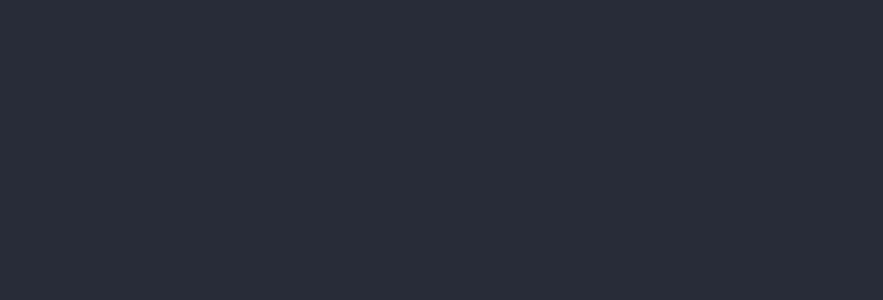
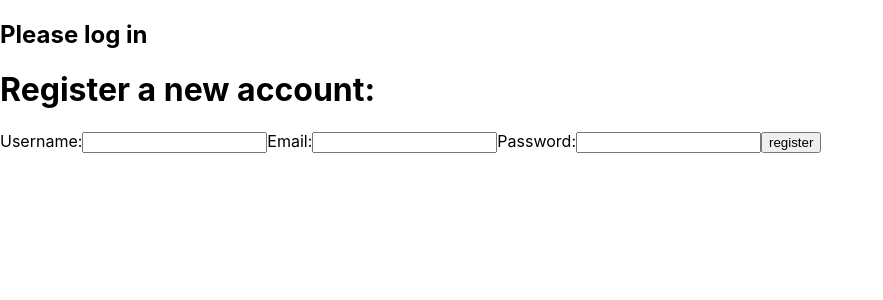
Before and after one commit to CodeDamien1/ToLogin, a React (Create React App) app: page / in a window 1280 px wide. Shown: the top 300 px of the page, without its empty margins (0-883 px from the left). Built offline with nearby package versions, Linux system fonts and the light colour scheme.

Commit message:
register added

```diff
--- a/src/App.js
+++ b/src/App.js
@@ -1,12 +1,24 @@
 
 import './App.css';
+import Register from './components/register/Register';
 
-function App() {
+import { useState, useEffect } from 'react';
+
+const App = () => {
+
+  const [user, setUser] = useState()
+
   return (
-    <div className="App">
-      <header className="App-header">
+    <div className="login-container">
+            {user
+      ?
+      <h2>Hello welcome {user} you have logged in</h2>
+      :
+      <h2>Please log in</h2>
 
-      </header>
+      }
+      <Register newUser={setUser}/>
+
     </div>
   );
 }
--- /dev/null
+++ b/src/components/register/Register.js
@@ -0,0 +1,36 @@
+import { useState } from "react";
+import { registerUser } from "../../utils";
+
+const Register = ({ newUser }) => {
+  const [username, setUsername] = useState();
+  const [email, setEmail] = useState();
+  const [password, setPassword] = useState();
+
+  const submitHandler = async (e) => {
+    e.preventDefault();
+    await registerUser(username, email, password, newUser);
+  }
+
+  return (
+    <div className="register-container">
+      <h1>Register a new account:</h1>
+      <form onSubmit={submitHandler}>
+        <label>Username:
+          <input onChange={(e) => setUsername(e.target.value)}></input>
+        </label>
+
+        <label>Email:
+          <input onChange={(e) => setEmail(e.target.value)}></input>
+        </label>
+
+        <label>Password:
+          <input onChange={(e) => setPassword(e.target.value)} type="password"></input>
+        </label>
+
+        <button type="submit">register</button>
+      </form>
+    </div>
+  );
+}
+
+export default Register;
--- /dev/null
+++ b/src/utils/index.js
@@ -0,0 +1,21 @@
+export const registerUser = async (username, email, password, newUser) => {
+    try {
+      const response = await fetch("http://localhost:5001/users/register", {
+        method: "POST",
+        headers: {
+          "Content-Type": "application/json"
+        },
+        body: JSON.stringify({
+          "username": username,
+          "email": email,
+          "password": password
+        })
+      });
+
+      const data = await response.json();
+      console.log(data);
+      newUser(data.newUser.username);
+    } catch (error) {
+      console.log(error);
+    }
+  }
```
